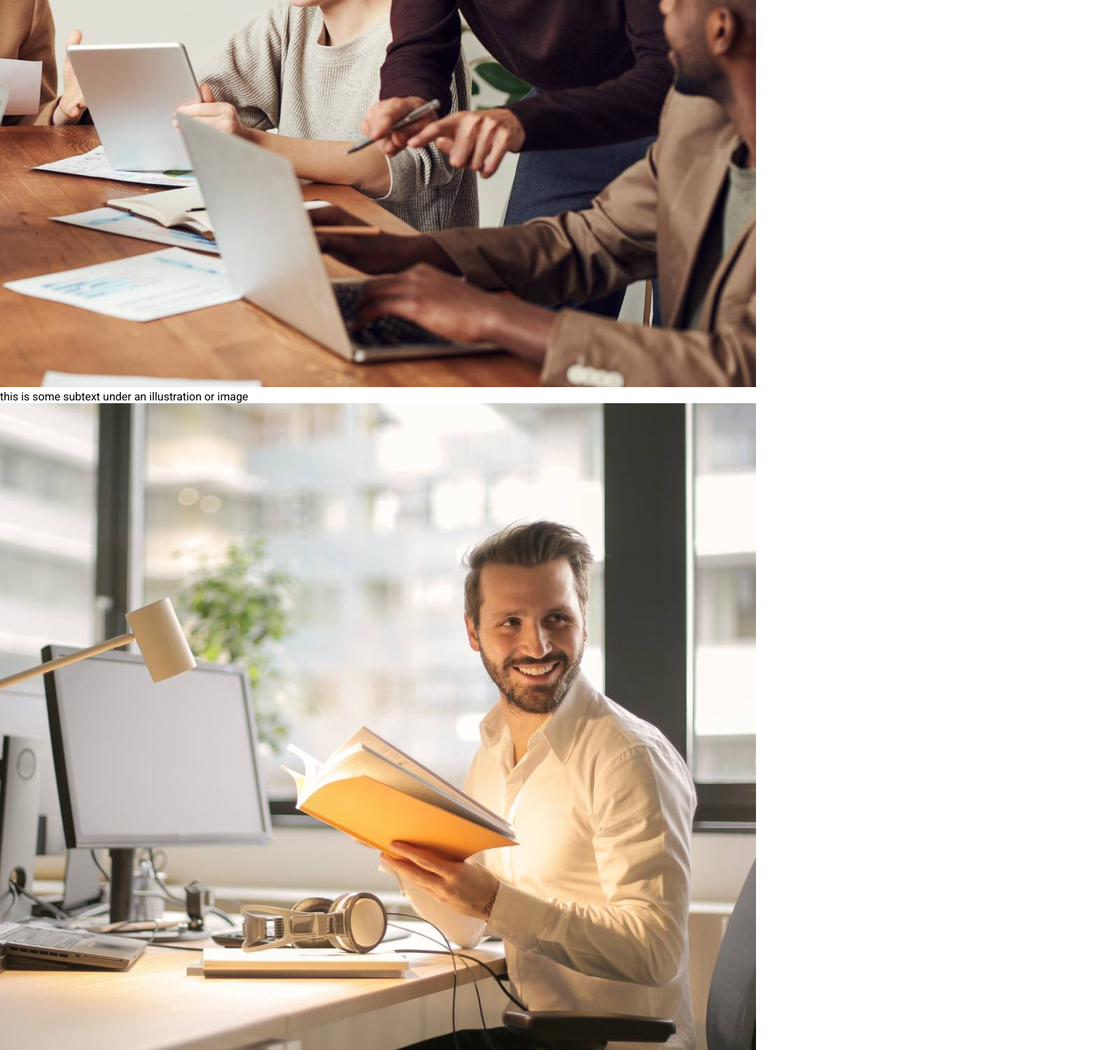
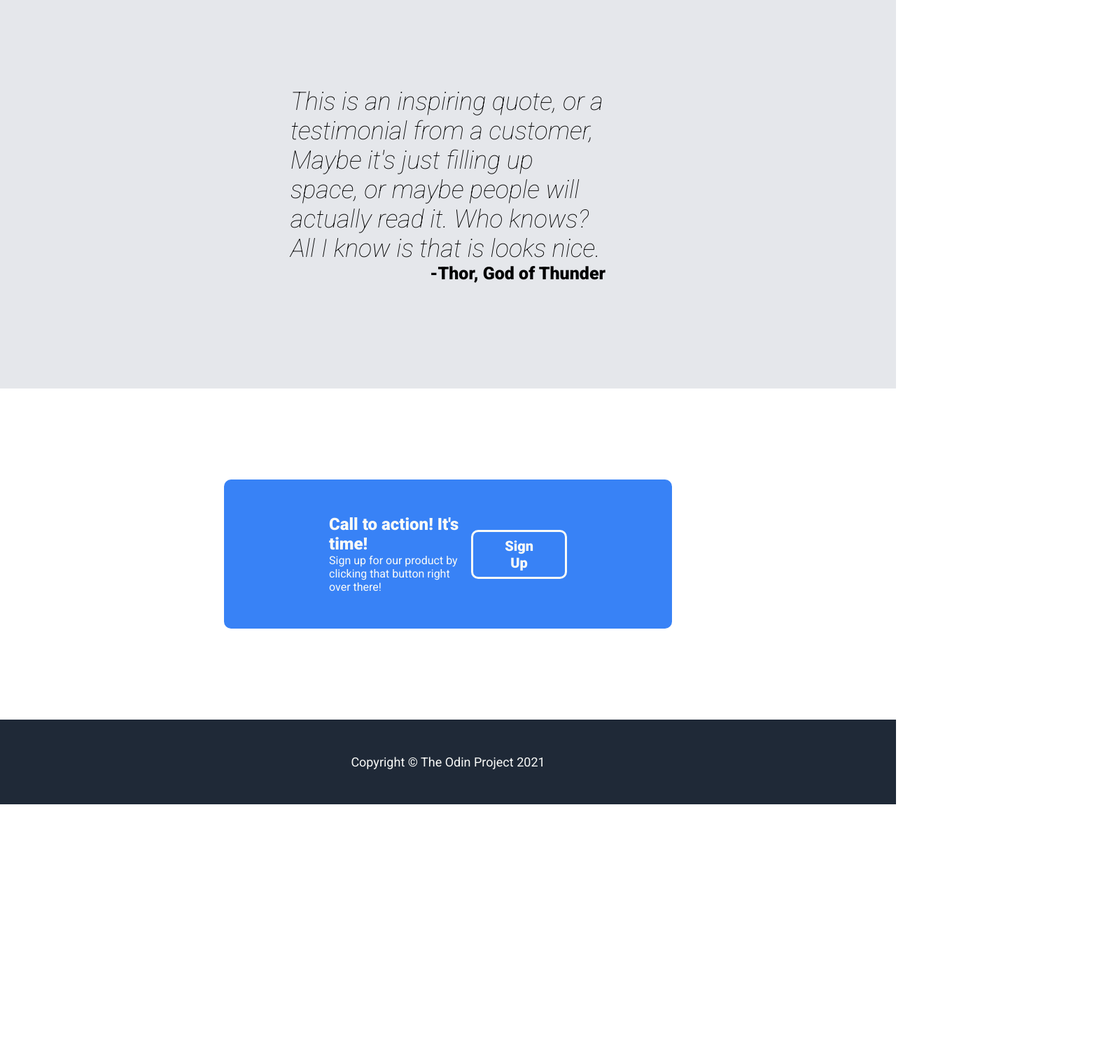
Before and after one commit to Hygor0206/SamplePage, a plain HTML site: page index.html in a window 1280 px wide. Shown: the part 1300-2800 px from the top of the page at 70% size, 1580 px wide, since content can reach past the window. After the commit the page ends 2449 px from the top, so only its background shows below. Drawn offline with Linux system fonts and the light colour scheme.

Commit message:
Placed part of CSS, project completed

```diff
--- a/css/styles.css
+++ b/css/styles.css
@@ -5,6 +5,7 @@
     font-family: 'Roboto', sans-serif;
 }
 
+/* Menu Style */
 .menu-container, .content1-container{
     background-color: #1F2937;
     color: #F9FAF8;
@@ -31,6 +32,7 @@
     margin-left: 40px;
 }
 
+/* First content session style */
 .content1-container{
     display: flex;
     align-items: center;
@@ -57,6 +59,7 @@
     border-radius: 10px;
     padding: 10px 40px;
     margin-right: auto;
+    cursor: pointer;
 }
 
 .content1-container img{
@@ -64,3 +67,91 @@
     width: 700px;
     margin-left: 100px;
 }
+
+/* Second content session style */
+.content2-container{
+    display: flex;
+    flex-direction: column;
+    align-items: center;
+    padding-top: 40px;
+}
+
+.images{
+    display: flex;
+    justify-content: space-between;
+    padding: 50px 400px 150px 400px;
+}
+
+.images h1{
+    font-size: 36px;
+    font-weight: 900;
+}
+
+.images div{
+   text-align: center;
+   padding: 0 35px;
+}
+
+.images div p{
+    text-align: justify;
+    padding: 0 20px;
+ }
+
+.content2-container img{
+    border: solid 5px #3882F6;
+    border-radius: 15px;
+    height: auto;
+    width: 200px;
+}
+
+/* Third content session style */
+.content3-container{
+    background-color: #E5E7EB;
+    display: flex;
+    padding: 150px 415px;
+    justify-content: flex-end;
+    flex-wrap: wrap;
+}
+
+.inspiring{
+    font-style: italic;
+    font-weight: 100;
+    font-size: 36px;
+}
+
+.content3-container strong{
+    font-size: 25px;
+    text-align: justify;
+}
+
+/* Fourth content session style */
+.content4-container{
+    background-color: #3882F6;
+    color: #F9FAF8;
+    margin: 130px 320px;
+    border-radius: 10px;
+    padding: 50px 150px;
+    display: flex;
+    justify-content: space-between;
+    align-items: center;
+}
+
+.content4-container button{
+    margin-left: auto;
+    border: #F9FAF8 3px solid;
+    background-color: transparent;
+    padding: 8px 45px;
+    border-radius: 10px;
+    color: #F9FAF8;
+    font-size: 20px;
+    font-weight: 900;
+    cursor: pointer;
+}
+
+footer{
+    background-color: #1F2937;
+    text-align: center;
+    color: #F9FAF8;
+    font-size: 18px;
+    padding: 50px 150px;
+}
--- a/index.html
+++ b/index.html
@@ -7,7 +7,7 @@
         <meta name="viewport" content="width=device-width,initial-scale=1">
         <link rel="preconnect" href="https://fonts.googleapis.com">
         <link rel="preconnect" href="https://fonts.gstatic.com" crossorigin>
-        <link href="https://fonts.googleapis.com/css2?family=Roboto:ital,wght@0,400;0,900;1,400&display=swap" rel="stylesheet">
+        <link href="https://fonts.googleapis.com/css2?family=Roboto:ital,wght@0,400;0,900;1,100;1,400&display=swap" rel="stylesheet">
         <link rel="stylesheet" href="css/styles.css">
     </head>
     <body>
@@ -62,22 +62,19 @@
         </div>
         <div class="content3-container">
             <div class="inspiring">
-                <p>This is an inspiring quote, or a testimonial from a
-                    customer, Maybe it's just filling up space, or maybe
-                    people will actually read it. Who knows? All I know
-                    is that is looks nice.
+                <p>This is an inspiring quote, or a testimonial from a customer, Maybe it's just filling up space, or maybe people will actually read it. Who knows? All I know is that is looks nice.
                 </p>
-                <strong>-Thor, God of Thunder</strong>
             </div>
+            <strong>-Thor, God of Thunder</strong>
         </div>
         <div class="content4-container">
-            <div class="content3">
+            <div class="content4">
                 <h2>Call to action! It's time!</h2>
                 <p>Sign up for our product by clicking that button
                     right over there!
                 </p>
             </div>
-            <button class="content3-sign-up">Sign Up</button>
+            <button class="content4-sign-up">Sign Up</button>
         </div>
         <footer>
             <p>Copyright &copy; The Odin Project 2021</p>
```
